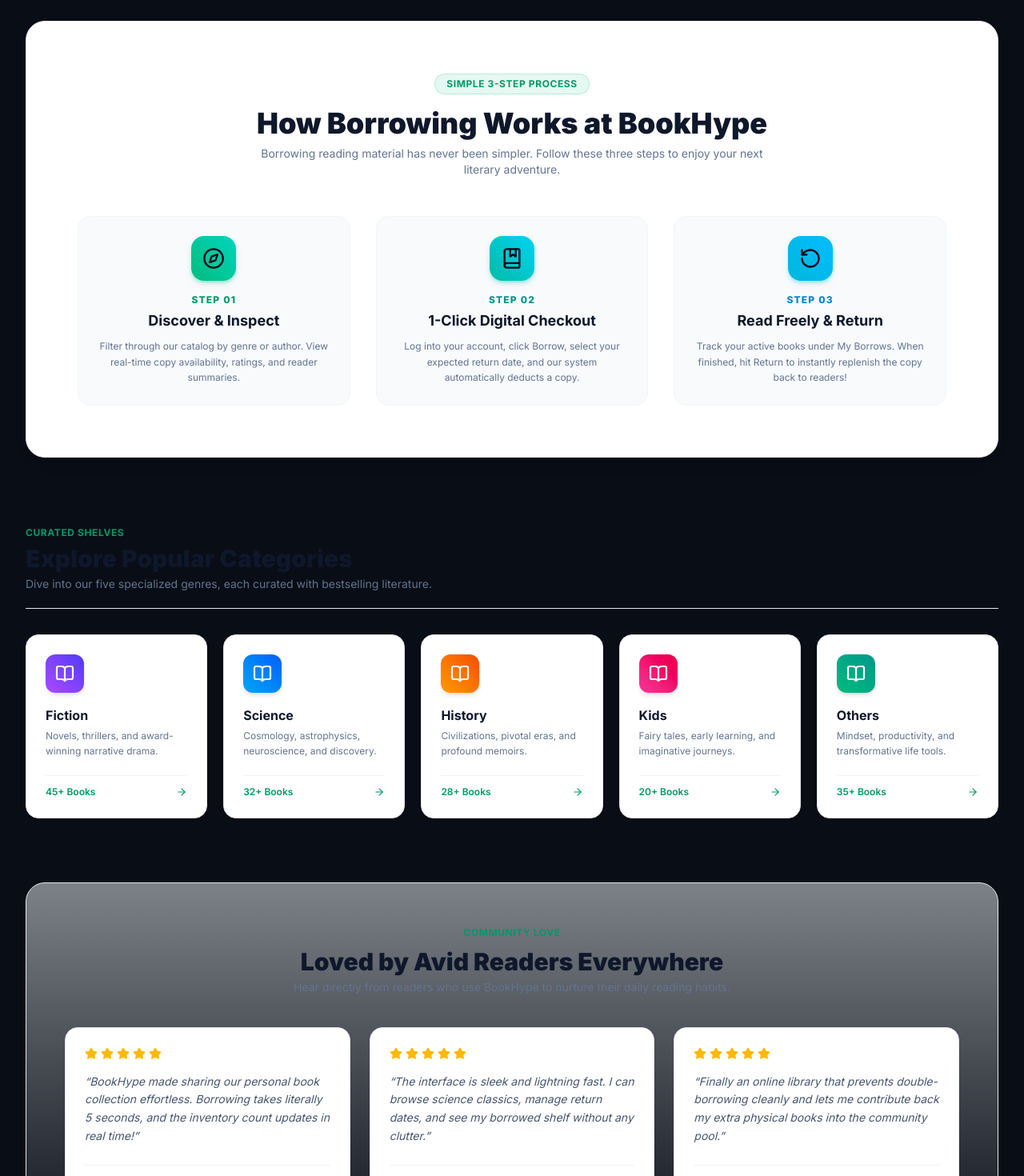
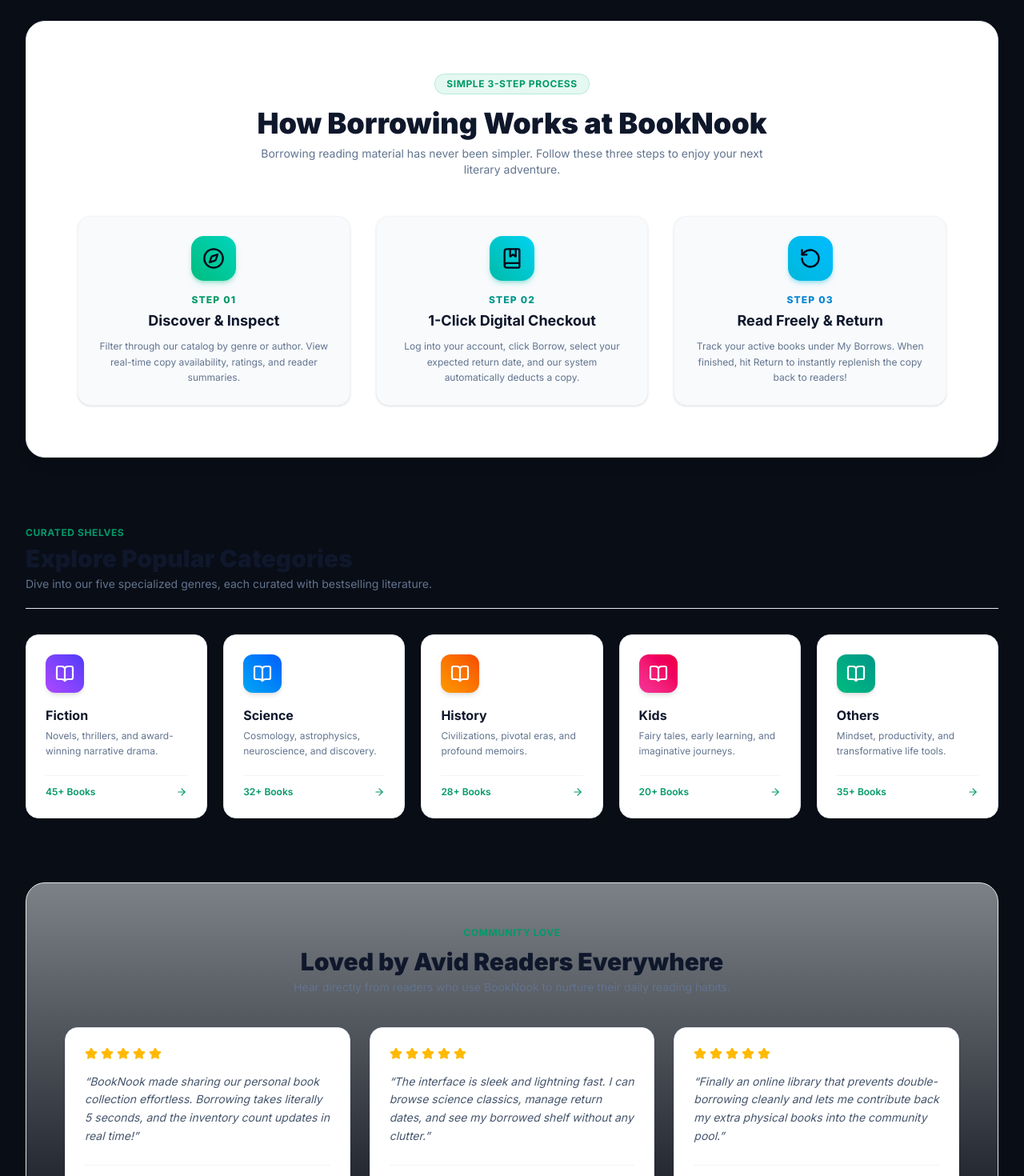
Before and after one commit to jonathanavibis/favbook-a08, a Next.js app: page / in a window 1280 px wide. Shown: the part 1260-2730 px from the top of the page at 80% size. Built offline with nearby package versions, Linux system fonts and the light colour scheme; no server answers.

Commit message:
feat(pages): polish BookNook home page with Framer Motion steps, book details, and secure auth flows

```diff
--- a/app/add-book/page.tsx
+++ b/app/add-book/page.tsx
@@ -155,7 +155,7 @@ export default function AddBookPage() {
           Add a New Book
         </h1>
         <p className="mt-2 text-xs sm:text-sm text-slate-500 dark:text-slate-400">
-          Contribute a literary title, specify stock copies, and make it available for the BookHype community to borrow.
+          Contribute a literary title, specify stock copies, and make it available for the BookNook community to borrow.
         </p>
       </div>
 
--- a/app/books/[id]/page.tsx
+++ b/app/books/[id]/page.tsx
@@ -62,7 +62,7 @@ export default function BookDetailsPage({
 
   const handleBorrowClick = () => {
     if (!user) {
-      toast.info("Please sign in to borrow books from BookHype.");
+      toast.info("Please sign in to borrow books from BookNook.");
       router.push(`/login?redirect=/books/${bookId}`);
       return;
     }
--- a/app/layout.tsx
+++ b/app/layout.tsx
@@ -11,7 +11,7 @@ import { Toaster } from "react-hot-toast";
 const inter = Inter({ subsets: ["latin"] });
 
 export const metadata: Metadata = {
-  title: "BookHype | Small Online Library",
+  title: "BookNook | Small Online Library",
   description: "A modern online library to discover, add, borrow, and return books seamlessly with real-time copy tracking.",
 };
 
--- a/app/login/page.tsx
+++ b/app/login/page.tsx
@@ -55,7 +55,7 @@ function LoginForm() {
             <BookOpen className="h-6 w-6 stroke-[2.2]" />
           </div>
           <h1 className="mt-4 text-2xl font-black text-slate-900 dark:text-white">
-            Welcome Back to BookHype
+            Welcome Back to BookNook
           </h1>
           <p className="mt-1.5 text-xs text-slate-500 dark:text-slate-400">
             Sign in to borrow books, check due dates, and add new titles to our library.
@@ -146,7 +146,7 @@ function LoginForm() {
 
         {/* Link to Register */}
         <p className="mt-6 text-center text-xs text-slate-500 dark:text-slate-400">
-          Don&apos;t have a BookHype account?{" "}
+          Don&apos;t have a BookNook account?{" "}
           <Link
             href="/register"
             className="font-bold text-emerald-600 dark:text-emerald-400 hover:underline"
--- a/app/my-books/page.tsx
+++ b/app/my-books/page.tsx
@@ -427,7 +427,7 @@ export default function MyBooksPage() {
         <ConfirmModal
           isOpen={!!deletingBook}
           title="Delete Book from Library"
-          message={`Are you sure you want to delete "${deletingBook.title}"? This will permanently remove the volume and its inventory records from BookHype.`}
+          message={`Are you sure you want to delete "${deletingBook.title}"? This will permanently remove the volume and its inventory records from BookNook.`}
           confirmText="Yes, Delete Book"
           cancelText="Keep Book"
           isDestructive={true}
--- a/app/my-borrows/page.tsx
+++ b/app/my-borrows/page.tsx
@@ -266,7 +266,7 @@ export default function MyBorrowsPage() {
         <ConfirmModal
           isOpen={!!returningRecord}
           title="Return Borrowed Book"
-          message={`Are you ready to return "${returningRecord.bookTitle}"? This will complete your loan and restore 1 copy back into the BookHype public archive.`}
+          message={`Are you ready to return "${returningRecord.bookTitle}"? This will complete your loan and restore 1 copy back into the BookNook public archive.`}
           confirmText="Yes, Return Book"
           cancelText="Keep Reading"
           isDestructive={false}
--- a/app/not-found.tsx
+++ b/app/not-found.tsx
@@ -3,7 +3,7 @@ import { BookX, Home, ArrowLeft } from "lucide-react";
 import type { Metadata } from "next";
 
 export const metadata: Metadata = {
-  title: "BookHype | 404 Not Found",
+  title: "BookNook | 404 Not Found",
 };
 
 export default function NotFound() {
--- a/app/page.tsx
+++ b/app/page.tsx
@@ -18,6 +18,7 @@ import {
 import SwiperBanner from "@/components/SwiperBanner";
 import BookCard, { Book } from "@/components/BookCard";
 import LoadingSpinner from "@/components/LoadingSpinner";
+import { motion } from "framer-motion";
 
 const API_BASE = process.env.NEXT_PUBLIC_API_URL || "http://localhost:5000";
 
@@ -90,7 +91,7 @@ export default function HomePage() {
               No Books Catalogued Yet
             </h3>
             <p className="mt-1 text-xs text-slate-500 dark:text-slate-400">
-              Be the first community member to add a book to the BookHype archive!
+              Be the first community member to add a book to the BookNook archive!
             </p>
             <Link
               href="/add-book"
@@ -122,7 +123,7 @@ export default function HomePage() {
               Simple 3-Step Process
             </span>
             <h2 className="mt-4 text-2xl sm:text-4xl font-black text-slate-900 dark:text-white">
-              How Borrowing Works at BookHype
+              How Borrowing Works at BookNook
             </h2>
             <p className="mt-2 text-xs sm:text-sm text-slate-500 dark:text-slate-400">
               Borrowing reading material has never been simpler. Follow these three steps to enjoy your next literary adventure.
@@ -131,7 +132,7 @@ export default function HomePage() {
 
           <div className="mt-12 grid grid-cols-1 gap-8 md:grid-cols-3">
             {/* Step 1 */}
-            <div className="relative flex flex-col items-center text-center p-6 rounded-2xl border border-slate-100 dark:border-slate-800 bg-slate-50 dark:bg-slate-900/50 hover:border-emerald-500/40 transition-all">
+            <motion.div initial={{ opacity: 0, y: 20 }} whileInView={{ opacity: 1, y: 0 }} viewport={{ once: true }} transition={{ duration: 0.4, delay: 0.1 }} whileHover={{ y: -6, transition: { duration: 0.2 } }} className="relative flex flex-col items-center text-center p-6 rounded-2xl border border-slate-100 dark:border-slate-800 bg-slate-50 dark:bg-slate-900/50 hover:border-emerald-500/40 transition-all shadow-sm">
               <div className="flex h-14 w-14 items-center justify-center rounded-2xl bg-gradient-to-tr from-emerald-500 to-teal-400 text-slate-950 shadow-md shadow-emerald-500/30">
                 <Compass className="h-7 w-7 stroke-[2]" />
               </div>
@@ -144,10 +145,10 @@ export default function HomePage() {
               <p className="mt-2 text-xs text-slate-500 dark:text-slate-400 leading-relaxed">
                 Filter through our catalog by genre or author. View real-time copy availability, ratings, and reader summaries.
               </p>
-            </div>
+            </motion.div>
 
             {/* Step 2 */}
-            <div className="relative flex flex-col items-center text-center p-6 rounded-2xl border border-slate-100 dark:border-slate-800 bg-slate-50 dark:bg-slate-900/50 hover:border-emerald-500/40 transition-all">
+            <motion.div initial={{ opacity: 0, y: 20 }} whileInView={{ opacity: 1, y: 0 }} viewport={{ once: true }} transition={{ duration: 0.4, delay: 0.2 }} whileHover={{ y: -6, transition: { duration: 0.2 } }} className="relative flex flex-col items-center text-center p-6 rounded-2xl border border-slate-100 dark:border-slate-800 bg-slate-50 dark:bg-slate-900/50 hover:border-emerald-500/40 transition-all shadow-sm">
               <div className="flex h-14 w-14 items-center justify-center rounded-2xl bg-gradient-to-tr from-teal-500 to-cyan-400 text-slate-950 shadow-md shadow-teal-500/30">
                 <BookMarked className="h-7 w-7 stroke-[2]" />
               </div>
@@ -160,10 +161,10 @@ export default function HomePage() {
               <p className="mt-2 text-xs text-slate-500 dark:text-slate-400 leading-relaxed">
                 Log into your account, click Borrow, select your expected return date, and our system automatically deducts a copy.
               </p>
-            </div>
+            </motion.div>
 
             {/* Step 3 */}
-            <div className="relative flex flex-col items-center text-center p-6 rounded-2xl border border-slate-100 dark:border-slate-800 bg-slate-50 dark:bg-slate-900/50 hover:border-emerald-500/40 transition-all">
+            <motion.div initial={{ opacity: 0, y: 20 }} whileInView={{ opacity: 1, y: 0 }} viewport={{ once: true }} transition={{ duration: 0.4, delay: 0.3 }} whileHover={{ y: -6, transition: { duration: 0.2 } }} className="relative flex flex-col items-center text-center p-6 rounded-2xl border border-slate-100 dark:border-slate-800 bg-slate-50 dark:bg-slate-900/50 hover:border-emerald-500/40 transition-all shadow-sm">
               <div className="flex h-14 w-14 items-center justify-center rounded-2xl bg-gradient-to-tr from-cyan-500 to-sky-400 text-slate-950 shadow-md shadow-cyan-500/30">
                 <RotateCcw className="h-7 w-7 stroke-[2]" />
               </div>
@@ -176,7 +177,7 @@ export default function HomePage() {
               <p className="mt-2 text-xs text-slate-500 dark:text-slate-400 leading-relaxed">
                 Track your active books under My Borrows. When finished, hit Return to instantly replenish the copy back to readers!
               </p>
-            </div>
+            </motion.div>
           </div>
         </div>
       </section>
@@ -267,14 +268,14 @@ export default function HomePage() {
               Loved by Avid Readers Everywhere
             </h2>
             <p className="mt-1 text-xs sm:text-sm text-slate-500 dark:text-slate-400">
-              Hear directly from readers who use BookHype to nurture their daily reading habits.
+              Hear directly from readers who use BookNook to nurture their daily reading habits.
             </p>
           </div>
 
           <div className="mt-10 grid grid-cols-1 md:grid-cols-3 gap-6">
             {[
               {
-                quote: "BookHype made sharing our personal book collection effortless. Borrowing takes literally 5 seconds, and the inventory count updates in real time!",
+                quote: "BookNook made sharing our personal book collection effortless. Borrowing takes literally 5 seconds, and the inventory count updates in real time!",
                 name: "Sophia Rahman",
                 role: "Literature Enthusiast",
                 avatar: "https://images.unsplash.com/photo-1544005313-94ddf0286df2?w=150&auto=format&fit=crop&q=80",
--- a/app/register/page.tsx
+++ b/app/register/page.tsx
@@ -65,7 +65,7 @@ export default function RegisterPage() {
             Create Reader Account
           </h1>
           <p className="mt-1.5 text-xs text-slate-500 dark:text-slate-400">
-            Join BookHype to borrow classics, rate books, and share personal editions.
+            Join BookNook to borrow classics, rate books, and share personal editions.
           </p>
         </div>
 
@@ -215,7 +215,7 @@ export default function RegisterPage() {
 
         {/* Link to Login */}
         <p className="mt-6 text-center text-xs text-slate-500 dark:text-slate-400">
-          Already have a BookHype account?{" "}
+          Already have a BookNook account?{" "}
           <Link
             href="/login"
             className="font-bold text-emerald-600 dark:text-emerald-400 hover:underline"
```
